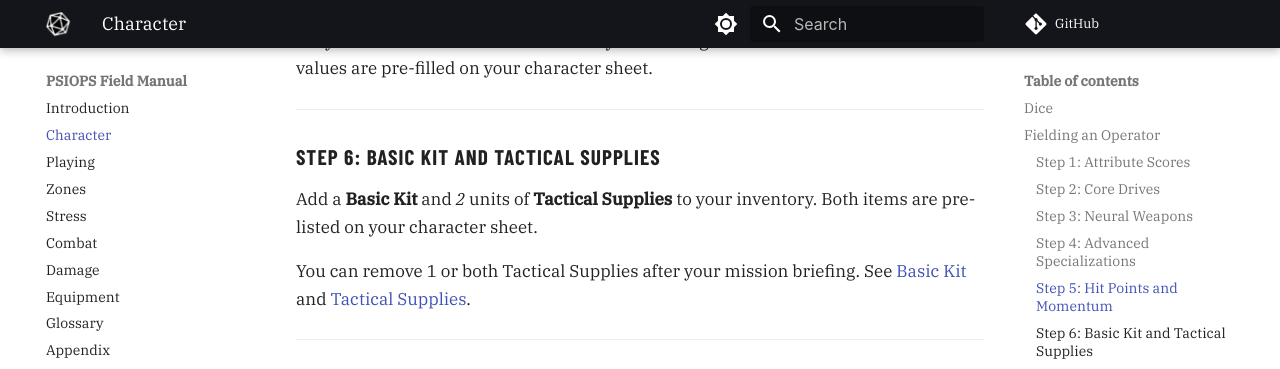
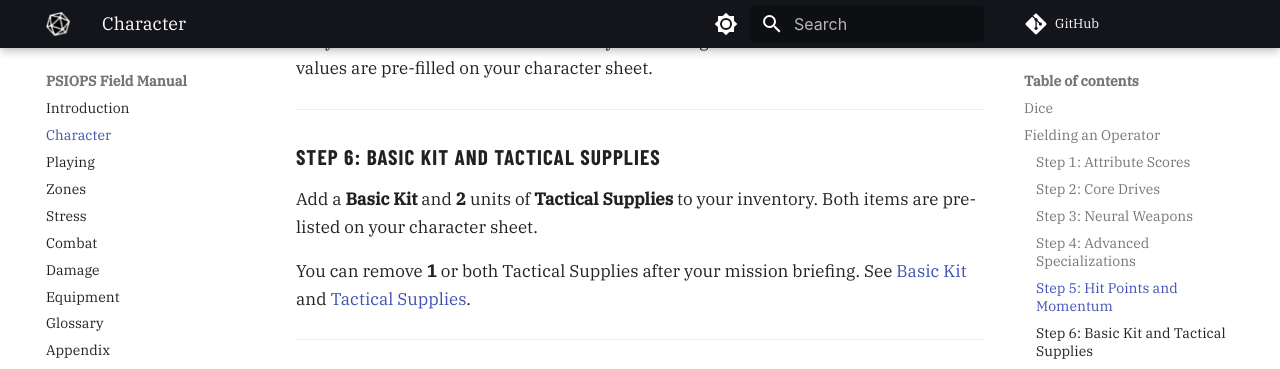
Before and after one commit to joemoose/psiops, an MkDocs documentation site: the page built from docs/character.md, in a window 1280 px wide and 900 px high, scrolled down 2013 px. Shown: the top 369 px of the window. Built offline with MkDocs 1.6.1 and Material for MkDocs 9.7.7, drawn with Linux system fonts in a browser that asks for light colours; plug-ins that fetch from the network failed and are left out; comment, search, counter and statistics services are not loaded.

```diff
--- a/docs/character.md
+++ b/docs/character.md
@@ -66,9 +66,9 @@ Set your maximum **Hit Points** to 6 and your starting **Momentum Points** to 2.
 
 ### Step 6: Basic Kit and Tactical Supplies
 
-Add a **Basic Kit** and *2* units of **Tactical Supplies** to your inventory. Both items are pre-listed on your character sheet.
+Add a **Basic Kit** and **2** units of **Tactical Supplies** to your inventory. Both items are pre-listed on your character sheet.
 
-You can remove 1 or both Tactical Supplies after your mission briefing. See [Basic Kit](equipment.md#basic-kit) and [Tactical Supplies](equipment.md#tactical-supplies).
+You can remove **1** or both Tactical Supplies after your mission briefing. See [Basic Kit](equipment.md#basic-kit) and [Tactical Supplies](equipment.md#tactical-supplies).
 
 ---
 
```
